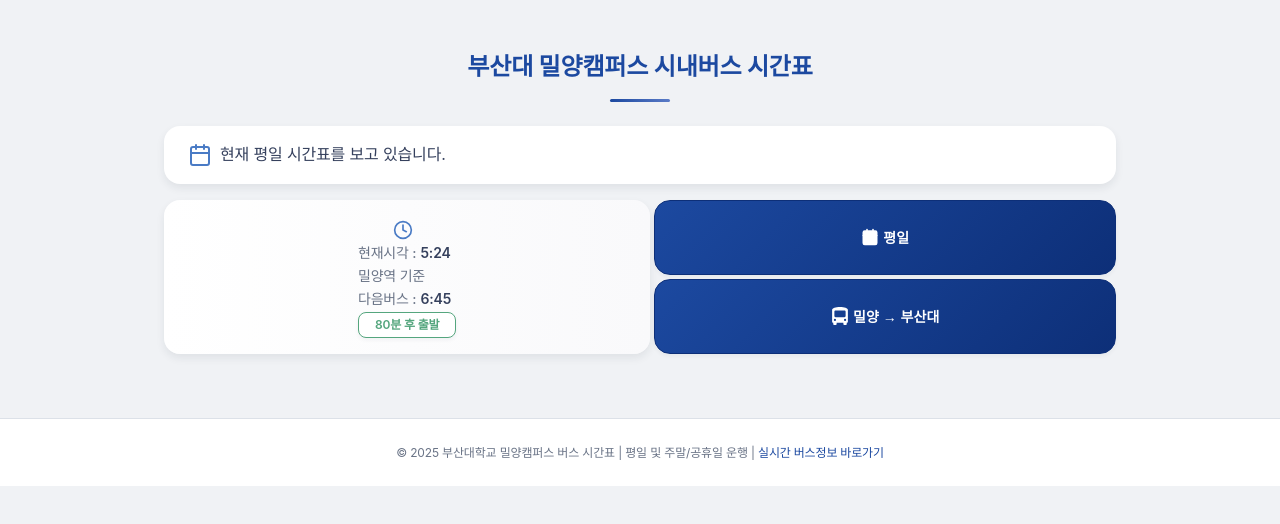
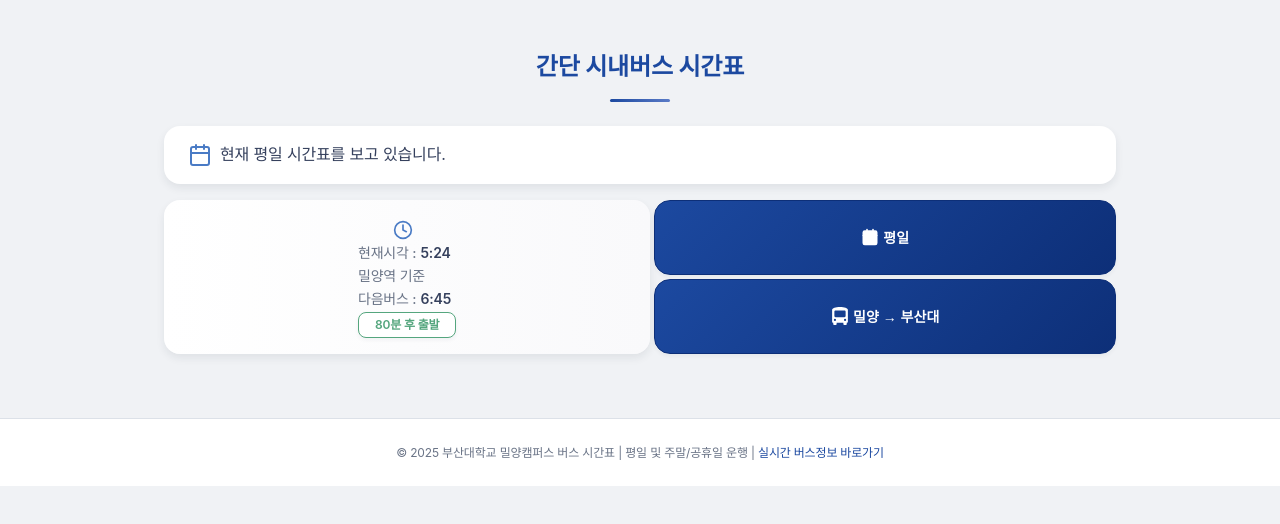
Before and after one commit to PNUNRLS/bus, a plain HTML site: page index.html in a window 1280 px wide. Drawn offline with Linux system fonts and the light colour scheme.

Commit message:
Update index.html

```diff
--- a/index.html
+++ b/index.html
@@ -3,12 +3,12 @@
   <head>
     <meta charset="UTF-8" />
     <meta name="viewport" content="width=device-width, initial-scale=1.0" />
-    <title>부산대 밀양캠퍼스 시내버스 시간표</title>
+    <title>간단 시내버스 시간표</title>
     <link rel="stylesheet" href="styles.css" />
   </head>
   <body>
     <div class="container">
-      <h1>부산대 밀양캠퍼스 시내버스 시간표</h1>
+      <h1>간단 시내버스 시간표</h1>
 
       <div id="info-message" class="info-box message">
         <!-- ID: info-message -->
```
